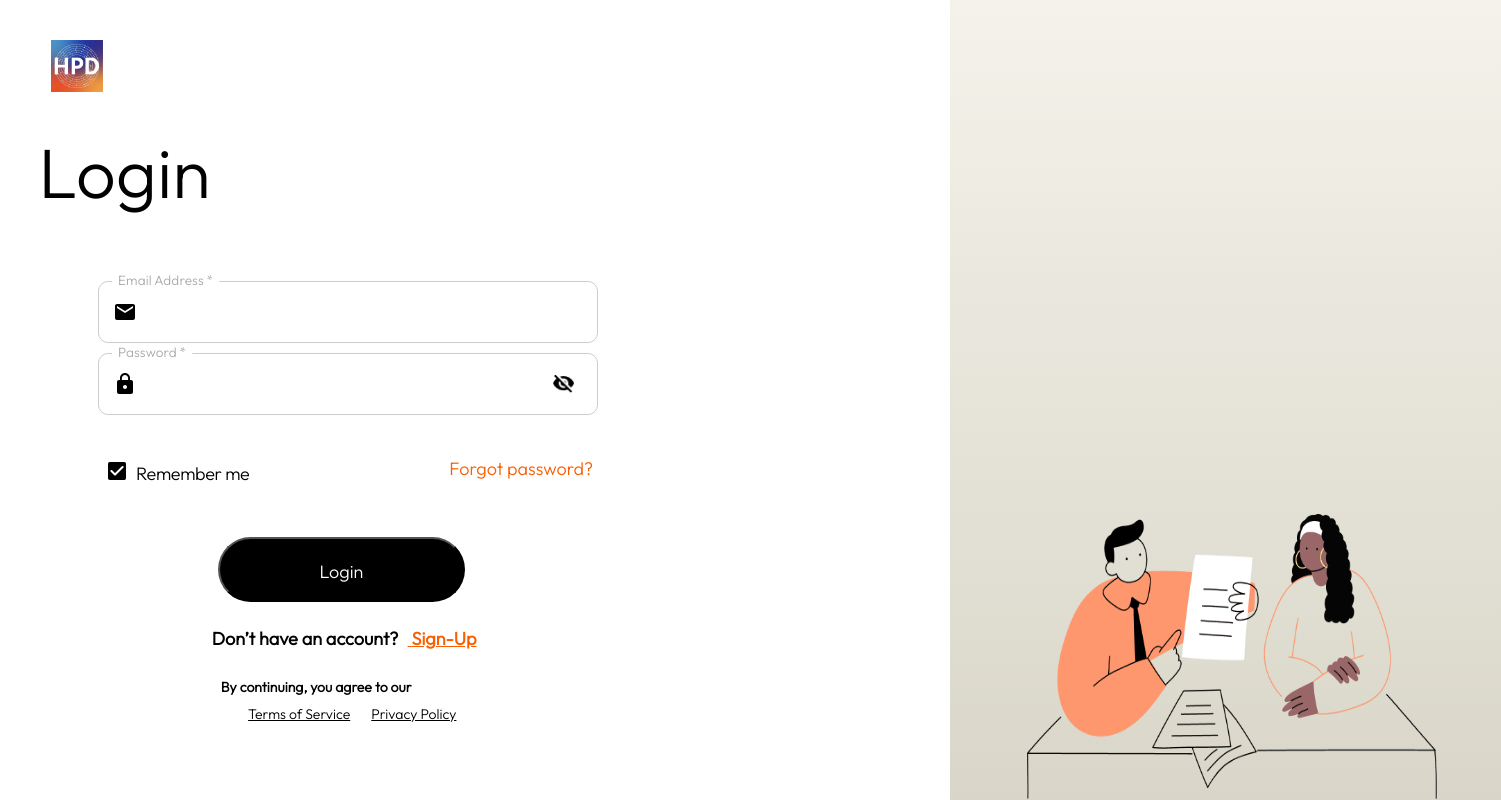
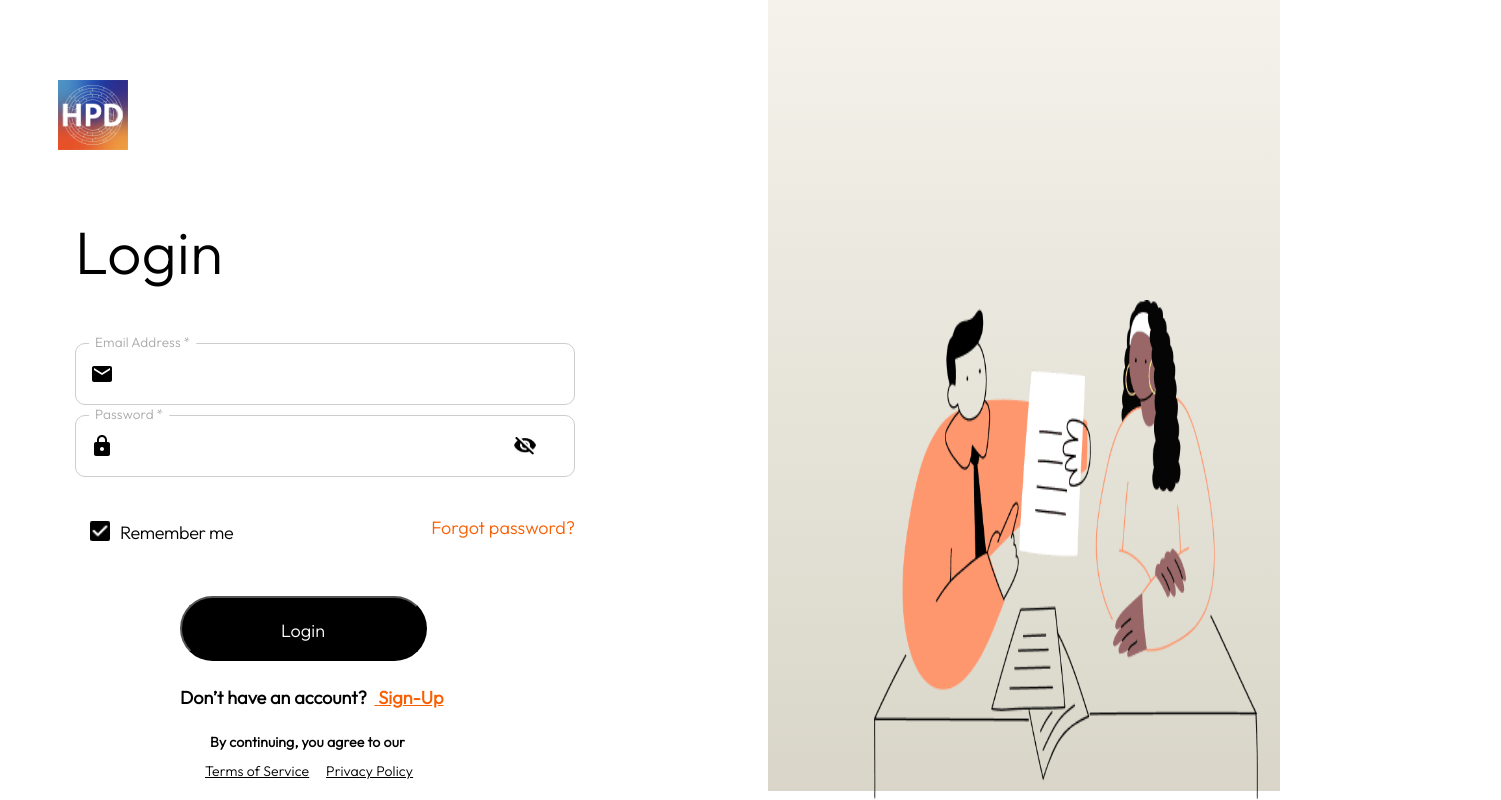
Before and after one commit to vigneshm-quikieapps/heat-pump-frontend, a React (Create React App) app: page / in a window 1280 px wide. Shown: the whole page, 1501 px wide, since content can reach past the window. Built offline with nearby package versions, Linux system fonts and the light colour scheme; no server answers.

Commit message:
login screen styling issue fixed

```diff
--- a/src/components/Before Customer Login/Login/Login.css
+++ b/src/components/Before Customer Login/Login/Login.css
@@ -2,12 +2,7 @@
   box-sizing: border-box;
 }
 .-Login {
-  width: 100%;
-  height: 100%;
   display: flex;
-  flex-wrap: nowrap;
-  padding: 0 0 0 3vw;
-  background-color: #fff;
 }
 
 .HPD-Existing-Logo---01-11 {
@@ -20,9 +15,10 @@
   width: 783px;
   height: 88px;
   flex-grow: 0;
-  margin: 0 0 64px;
+  margin: 0 197px 40px 75px;
+  position: relative;
   font-family: Outfit;
-  font-size: 70px;
+  font-size: 60px;
   font-weight: 300;
   font-stretch: normal;
   font-style: normal;
@@ -30,11 +26,18 @@
   letter-spacing: 0.41px;
   text-align: left;
   color: #000;
+  /* fontSize: "60px",
+              fontWeight: "300",
+              fontFamily: "Outfit",
+              position: "relative",
+              width: "783px",
+              height: "88px",
+              margin: "0 197px 40px 55px", */
 }
 
 .firstHalf {
-  min-width: 911.78px;
-  display: inline-block;
+  width: 60%;
+  /* display: inline-block; */
 }
 
 .email {
@@ -148,7 +151,7 @@
   /* margin: 4.3vh 0px 0px 3.58vw; */
   margin: 0px;
   margin-top: 2%;
-  margin-left: 6%;
+  margin-left: 75px;
   display: inline-flex;
   width: 500px;
   /* display: flex; */
@@ -181,8 +184,8 @@
   float: left; */
 }
 .remember-me1 {
-  width: 18px;
-  height: 18px;
+  width: 20px;
+  height: 20px;
   /* flex-grow: 0; */
   /* margin: 50px 10px 47px 6px; */
   /* object-fit: contain;
@@ -190,6 +193,8 @@
   /* width: 0.78vw;
   height: 1.61vh; */
   float: left;
+  font-family: Outfit;
+  font-size: 18px;
   /* margin-top: 0.08vw; */
   margin-left: 15px;
 }
@@ -207,7 +212,7 @@
   cursor: pointer;
   font-size: 18px;
   display: inline-block;
-
+  font-family: Outfit;
   position: relative;
   top: "0.2vw";
   margin-bottom: 1.34vh;
@@ -229,17 +234,18 @@
 
 .terms-policies {
   text-decoration: underline;
-  margin: 1% 0px 0px 23%;
+  margin: 1% 0px 0px 205px;
   font-size: 14px;
-
+  display: flex;
   cursor: pointer;
   color: #000;
 }
 
 .Rectangle-2 {
-  min-width: 43vw;
-  height: 100vh;
-  margin-left: auto;
+  width: 40%;
+  height: 791px;
+  margin: 0px 0 0 0px;
+  padding: 487px 105px 31.2px 106px;
   background-image: linear-gradient(to bottom, #f4f2ea 0%, #d9d6c9 100%);
 }
 
@@ -250,11 +256,11 @@
 } */
 
 .couple1Img {
-  width: 32vw;
-  height: 35.6vh;
-  margin-left: 6vw;
+  width: 30vw;
+  height: 62.4vh;
+  margin-left: 0vw;
   position: absolute;
-  bottom: 1px;
+  bottom: 0.15vh;
 }
 
 .inputLogin1Error {
--- a/src/components/Before Customer Login/Login/Login.js
+++ b/src/components/Before Customer Login/Login/Login.js
@@ -8,6 +8,7 @@ import axios from "axios";
 import URL from "../../../GlobalUrl";
 import globalAPI from "../../../GlobalApi";
 import validator from "validator";
+import HPD from "../../../Img/HPDD.jpeg";
 import { Box, Button, InputAdornment, Typography } from "@mui/material";
 import StyledTextField from "../../../common/textfield";
 // import MailIcon from "../../../Img/icon.png";
@@ -144,10 +145,13 @@ const Login = () => {
         <div className="firstHalf">
           <div className="HPD-Existing-Logo---01-11">
             <img
-              src={require("../../../Img/HPDD.jpeg")}
-              /* height="50px"
-              width={"50px"} */
-              style={{ height: "6.5vh" }}
+              style={{
+                width: "70px",
+                height: "70px",
+                margin: "40px 965px 60px 45px",
+              }}
+              src={HPD}
+              alt="HPD"
             />
           </div>
           <div className="Login">Login</div>
@@ -155,7 +159,7 @@ const Login = () => {
           <form action="">
             <div style={{ position: "relative" }}>
               <StyledTextField
-                sx={{ width: "500px", height: "63px", margin: "0 0 0 60px" }}
+                sx={{ width: "500px", height: "63px", margin: "0 0 0 75px" }}
                 required
                 type="text"
                 value={emailValue}
@@ -220,7 +224,7 @@ const Login = () => {
             </div>
             <div style={{ position: "relative" }}>
               <StyledTextField
-                sx={{ width: "500px", height: "63px", margin: "8px 0 0 60px" }}
+                sx={{ width: "500px", height: "63px", margin: "8px 0 0 75px" }}
                 required
                 label="Password"
                 type="password"
@@ -344,7 +348,7 @@ const Login = () => {
           <div style={{ margin: "auto" }}>
             <span
               class="Dont-have-an-account-Sign-Up"
-              style={{ fontWeight: "600", marginLeft: "19%" }}
+              style={{ fontWeight: "600", marginLeft: "180px" }}
             >
               Don’t have an account?
               <Link to="/signup" style={{ color: "#fa5e00", marginLeft: "1%" }}>
@@ -364,23 +368,40 @@ const Login = () => {
             </span>
           </div>
 
-          <div
+          <Typography
             style={{
-              marginLeft: "20%",
+              marginLeft: "210px",
               marginTop: "3%",
               fontSize: "14px",
               fontWeight: "600",
               fontFamily: "Outfit",
             }}
           >
-            <span>By continuing, you agree to our</span>
-          </div>
+            By continuing, you agree to our
+          </Typography>
 
           <div className="terms-policies">
-            <span style={{ fontWeight: "300" }}>Terms of Service</span>
-            <span style={{ marginLeft: "3%", fontWeight: "300" }}>
+            <Typography
+              style={{
+                fontWeight: "300",
+                fontSize: "14px",
+                fontFamily: "Outfit",
+                color: "#000",
+              }}
+            >
+              Terms of Service
+            </Typography>
+            <Typography
+              style={{
+                marginLeft: "3%",
+                fontWeight: "300",
+                fontSize: "14px",
+                fontFamily: "Outfit",
+                color: "#000",
+              }}
+            >
               Privacy Policy
-            </span>
+            </Typography>
           </div>
         </div>
         <div class="Rectangle-2">
```
